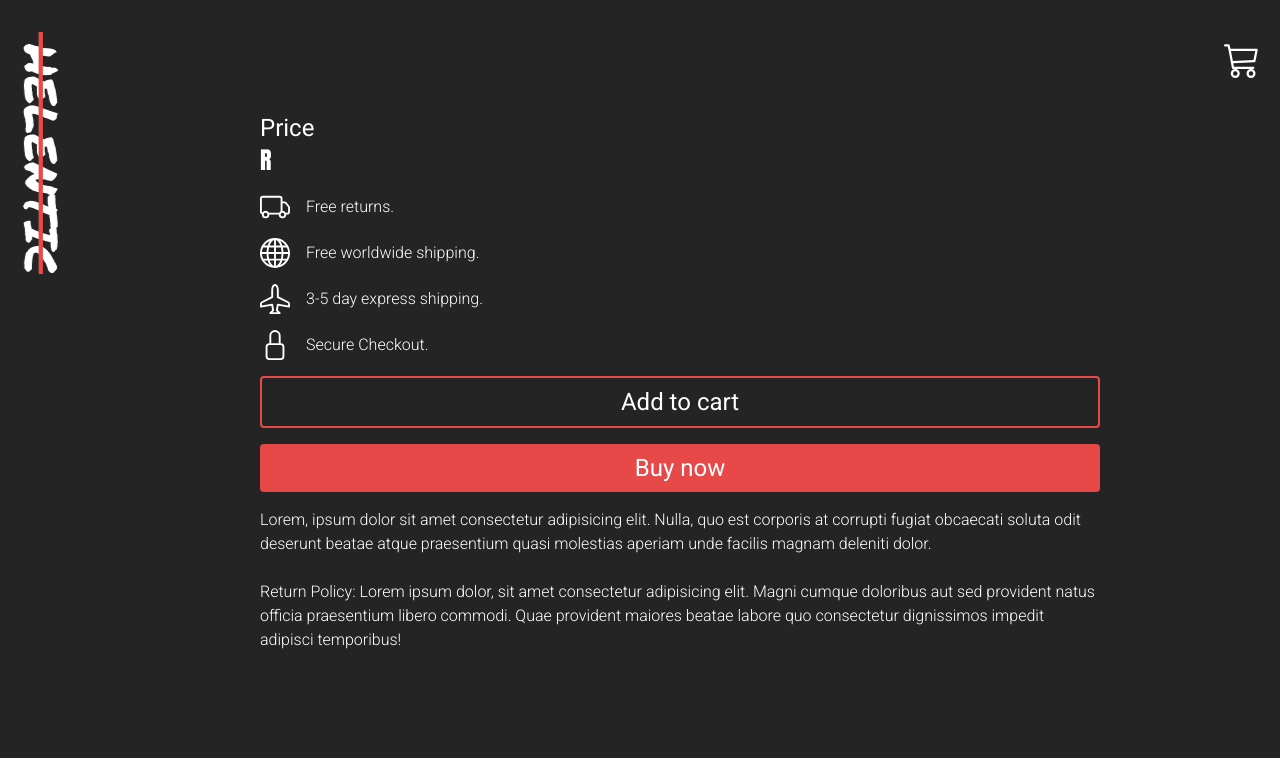
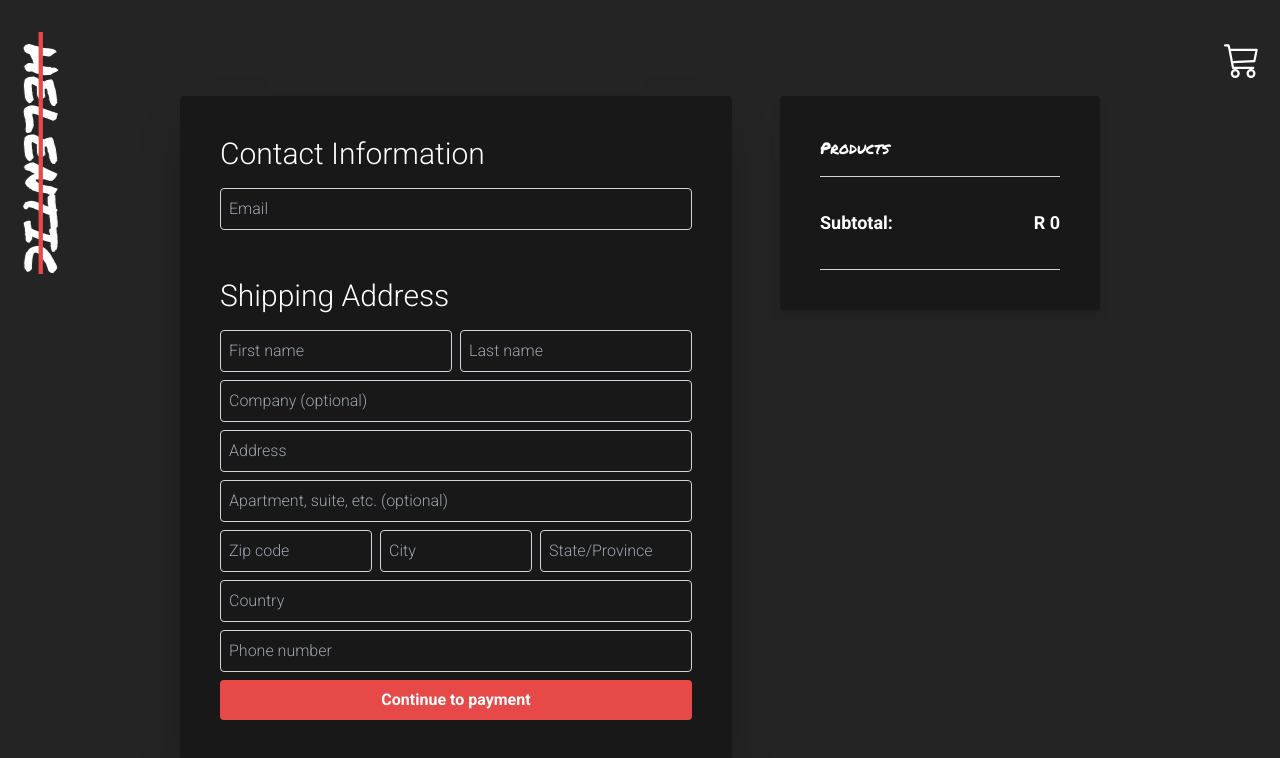
Before and after one commit to samukelolukhele/Helentic, a React (Vite) app: page /shop/checkout in a window 1280 px wide. Shown: the top 758 px of the page. Built offline with nearby package versions, Linux system fonts and the light colour scheme.

Commit message:
FEAT: Checkout page setup.

```diff
--- a/src/App.tsx
+++ b/src/App.tsx
@@ -5,6 +5,7 @@ import { ShoppingCartProvider } from "./context/ShoppingCartContext";
 import Shop from "./pages/shop";
 import ProductPage from "./pages/product";
 import CategoryPage from "./pages/category";
+import Checkout from "./pages/checkout";
 
 function App() {
   return (
@@ -16,6 +17,7 @@ function App() {
           <Route element={<Shop />} path="/shop" />
           <Route element={<ProductPage />} path="/shop/:id" />
           <Route element={<CategoryPage />} path="/shop/categories/:category" />
+          <Route element={<Checkout />} path="/shop/checkout" />
         </Routes>
       </ShoppingCartProvider>
     </Router>
--- a/src/components/Cart.tsx
+++ b/src/components/Cart.tsx
@@ -8,7 +8,7 @@ type Props = {
 };
 
 const Cart = ({ setIsOpen }: Props) => {
-  const { cartItems } = useShoppingCart();
+  const { cartItems, cartTotal } = useShoppingCart();
 
   return (
     <div className="absolute p-4 right-0 min-w-[330px] bg-black flex flex-col items-center gap-6 h-[450px] overflow-y-scroll">
@@ -25,15 +25,7 @@ const Cart = ({ setIsOpen }: Props) => {
           <CartItem />
           <div className="w-full border-t-[1px] border-white py-2 flex justify-between gap-4 text-lg">
             <p className="font-logo">Subtotal</p>
-            <p className="font-bold">
-              R{" "}
-              {new Intl.NumberFormat().format(
-                cartItems.reduce((total, cartItem) => {
-                  const item = cartItems.find((i) => i.id === cartItem.id);
-                  return total + (item?.price || 0) * cartItem.quantity;
-                }, 0)
-              )}
-            </p>
+            <p className="font-bold">R {cartTotal}</p>
           </div>
         </div>
       )}
--- /dev/null
+++ b/src/components/Input.tsx
@@ -0,0 +1,30 @@
+type Props = {
+  className?: string;
+  placeholder: string;
+  onChange: React.ChangeEventHandler<HTMLInputElement> | undefined;
+  name: string;
+  type: React.HTMLInputTypeAttribute | undefined;
+  required?: boolean;
+};
+
+const Input = ({
+  className,
+  placeholder,
+  onChange,
+  name,
+  type,
+  required = false,
+}: Props) => {
+  return (
+    <input
+      className={` py-2 px-2 border border-gray-300 flex-grow bg-transparent rounded min-w-0 ${className}`}
+      placeholder={placeholder}
+      onChange={onChange}
+      name={name}
+      type={type}
+      required={required}
+    />
+  );
+};
+
+export default Input;
--- a/src/context/ShoppingCartContext.tsx
+++ b/src/context/ShoppingCartContext.tsx
@@ -16,6 +16,7 @@ type ContextProps = {
   decreaseCartQuantity: (id: number) => void;
   removeFromCart: (id: number) => void;
   cartItems: CartProps[];
+  cartTotal: string;
 };
 
 type CartProps = {
@@ -39,6 +40,13 @@ export function ShoppingCartProvider({ children }: ProviderProps): ReactNode {
   );
 
   saveToLocalStorage("cart_items", cartItems);
+
+  const cartTotal = new Intl.NumberFormat().format(
+    cartItems.reduce((total, cartItem) => {
+      const item = cartItems.find((i) => i.id === cartItem.id);
+      return total + (item?.price || 0) * cartItem.quantity;
+    }, 0)
+  );
 
   function getItemQuantity(id: number) {
     return cartItems.find((item: CartProps) => item.id == id)?.quantity || 0;
@@ -112,6 +120,7 @@ export function ShoppingCartProvider({ children }: ProviderProps): ReactNode {
         decreaseCartQuantity,
         removeFromCart,
         cartItems,
+        cartTotal,
       }}
     >
       {children}
--- a/src/index.css
+++ b/src/index.css
@@ -54,3 +54,15 @@ span {
     transform-origin: left bottom;
   }
 }
+
+input[type="number"]::-webkit-inner-spin-button,
+input[type="number"]::-webkit-outer-spin-button {
+  -webkit-appearance: none;
+  -moz-appearance: none;
+  appearance: none;
+  margin: 0;
+}
+
+.shadow {
+  box-shadow: 0px 0px 0px 3px #000000;
+}
--- a/src/pages/category/index.tsx
+++ b/src/pages/category/index.tsx
@@ -17,7 +17,7 @@ const CategoryPage = () => {
           <div className="grid grid-cols-1 md:grid-cols-2 lg:grid-cols-3 gap-4">
             {products
               .filter((product) => product.category == category)
-              .map((product) => {
+              .map((product, key) => {
                 const { thumbnail, images, title, price, category, tags } =
                   product;
                 return (
@@ -30,6 +30,7 @@ const CategoryPage = () => {
                     price={price}
                     category={category}
                     tags={tags}
+                    key={key}
                   />
                 );
               })}
--- /dev/null
+++ b/src/pages/checkout/index.tsx
@@ -0,0 +1,135 @@
+import Container from "../../components/Container";
+import Image from "../../components/Image";
+import Input from "../../components/Input";
+import Section from "../../components/Section";
+import { useShoppingCart } from "../../context/ShoppingCartContext";
+import useForm from "../../utils/hooks/useForm";
+
+const Checkout = () => {
+  const initialState = {
+    email: "",
+  };
+  const { state, bind } = useForm(initialState);
+  const { cartItems, cartTotal } = useShoppingCart();
+  return (
+    <Section>
+      <Container className="gap-12">
+        <form
+          action=""
+          className="font-light flex flex-col w-full lg:w-3/5 gap-12 p-10 bg-[#181818] rounded shadow-2xl"
+        >
+          <div className="flex flex-col gap-4">
+            <p className="text-3xl">Contact Information</p>
+            <Input
+              type="email"
+              placeholder="Email"
+              name="email"
+              {...bind}
+              required
+            />
+          </div>
+          <div className="flex flex-col gap-4">
+            <p className="text-3xl">Shipping Address</p>
+            <div className="flex w-full flex-col gap-2">
+              <div className="flex flex-grow gap-2">
+                <Input
+                  type="text"
+                  placeholder="First name"
+                  name="fname"
+                  {...bind}
+                  required
+                />
+                <Input
+                  type="text"
+                  placeholder="Last name"
+                  name="lname"
+                  {...bind}
+                  required
+                />
+              </div>
+              <Input
+                type="text"
+                placeholder="Company (optional)"
+                name="company"
+                {...bind}
+              />
+              <Input
+                type="text"
+                placeholder="Address"
+                name="address"
+                {...bind}
+                required
+              />
+              <Input
+                type="text"
+                placeholder="Apartment, suite, etc. (optional)"
+                name="apartment"
+                {...bind}
+              />
+              <div className="flex gap-2">
+                <Input
+                  type="number"
+                  placeholder="Zip code"
+                  name="zip_code"
+                  {...bind}
+                  required
+                />
+                <Input type="text" placeholder="City" name="city" {...bind} />
+                <Input
+                  type="text"
+                  placeholder="State/Province"
+                  name="state"
+                  {...bind}
+                  required
+                />
+              </div>
+              <Input
+                type="text"
+                placeholder="Country"
+                name="country"
+                {...bind}
+                required
+              />
+              <Input
+                type="number"
+                placeholder="Phone number"
+                name="phone_number"
+                {...bind}
+                required
+              />
+              <input
+                type="submit"
+                className="flex-grow bg-brand py-2 rounded font-bold"
+                {...bind}
+                value="Continue to payment"
+              />
+            </div>
+          </div>
+        </form>
+        <div className="lg:flex flex-col p-10 flex-grow hidden bg-[#181818] rounded gap-4 shadow-lg h-fit">
+          <h1 className="font-logo">Products</h1>
+          {cartItems.map((cartItem, key) => {
+            return (
+              <div className="flex gap-4" key={key}>
+                <Image
+                  imgSrc={cartItem.thumbnail}
+                  className="w-fit h-[100px] aspect-square flex-grow-0 rounded"
+                />
+                <div className="flex flex-col gap-4 h-full justify-center">
+                  <h1 className="text-xl">{cartItem.title}</h1>
+                  <p className="font-semibold">R {cartItem.price}</p>
+                </div>
+              </div>
+            );
+          })}
+          <div className="flex justify-between border-y border-gray-300 py-8 text-lg">
+            <p className="font-semibold">Subtotal:</p>
+            <p className="font-bold">R {cartTotal}</p>
+          </div>
+        </div>
+      </Container>
+    </Section>
+  );
+};
+
+export default Checkout;
--- a/src/pages/product/index.tsx
+++ b/src/pages/product/index.tsx
@@ -1,4 +1,4 @@
-import { useParams } from "react-router-dom";
+import { useNavigate, useParams } from "react-router-dom";
 import { products } from "../../utils/products";
 import Section from "../../components/Section";
 import Container from "../../components/Container";
@@ -16,6 +16,7 @@ const ProductPage = () => {
     product?.thumbnail || ""
   );
   const { increaseCartQuantity } = useShoppingCart();
+  const navigate = useNavigate();
 
   return (
     <Section>
@@ -91,7 +92,10 @@ const ProductPage = () => {
             >
               Add to cart
             </button>
-            <button className="border-0 bg-brand text-white w-full py-2 rounded hover:scale-105 duration-300">
+            <button
+              className="border-0 bg-brand text-white w-full py-2 rounded hover:scale-105 duration-300"
+              onClick={() => navigate("/shop/checkout")}
+            >
               Buy now
             </button>
           </div>
--- /dev/null
+++ b/src/utils/hooks/useForm.tsx
@@ -0,0 +1,25 @@
+import { ChangeEvent, useReducer } from "react";
+
+const useForm = (initialState: any) => {
+  const reducer = (
+    state: typeof initialState,
+    payload: { field: string; value: string }
+  ) => {
+    return {
+      ...state,
+      [payload.field]: payload.value,
+    };
+  };
+  const [state, dispatch] = useReducer(reducer, initialState);
+  const handleChange = (e: ChangeEvent<any>) => {
+    dispatch({ field: e.target.name, value: e.target.value });
+  };
+  return {
+    state,
+    bind: {
+      onChange: handleChange,
+    },
+  };
+};
+
+export default useForm;
```
